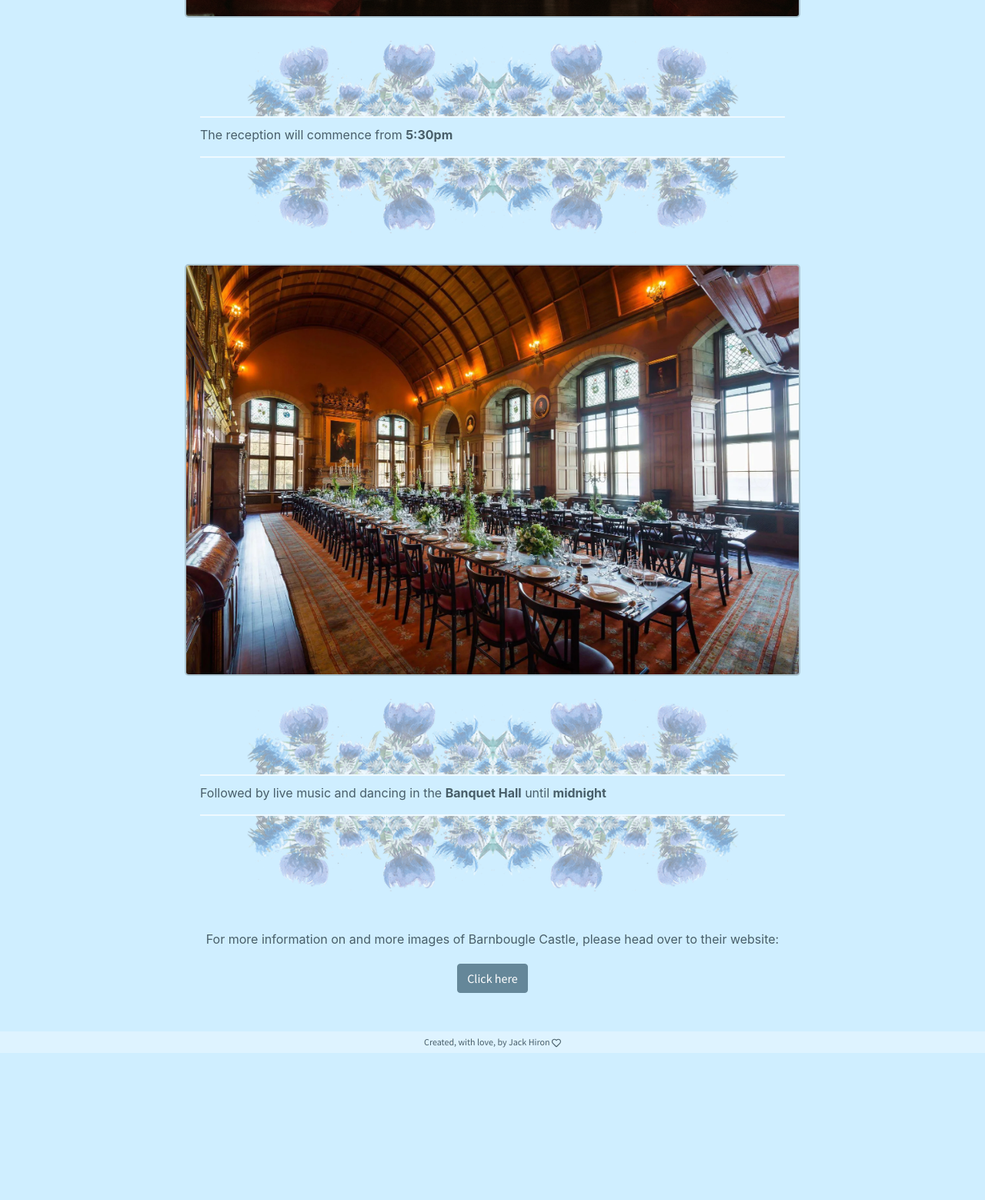
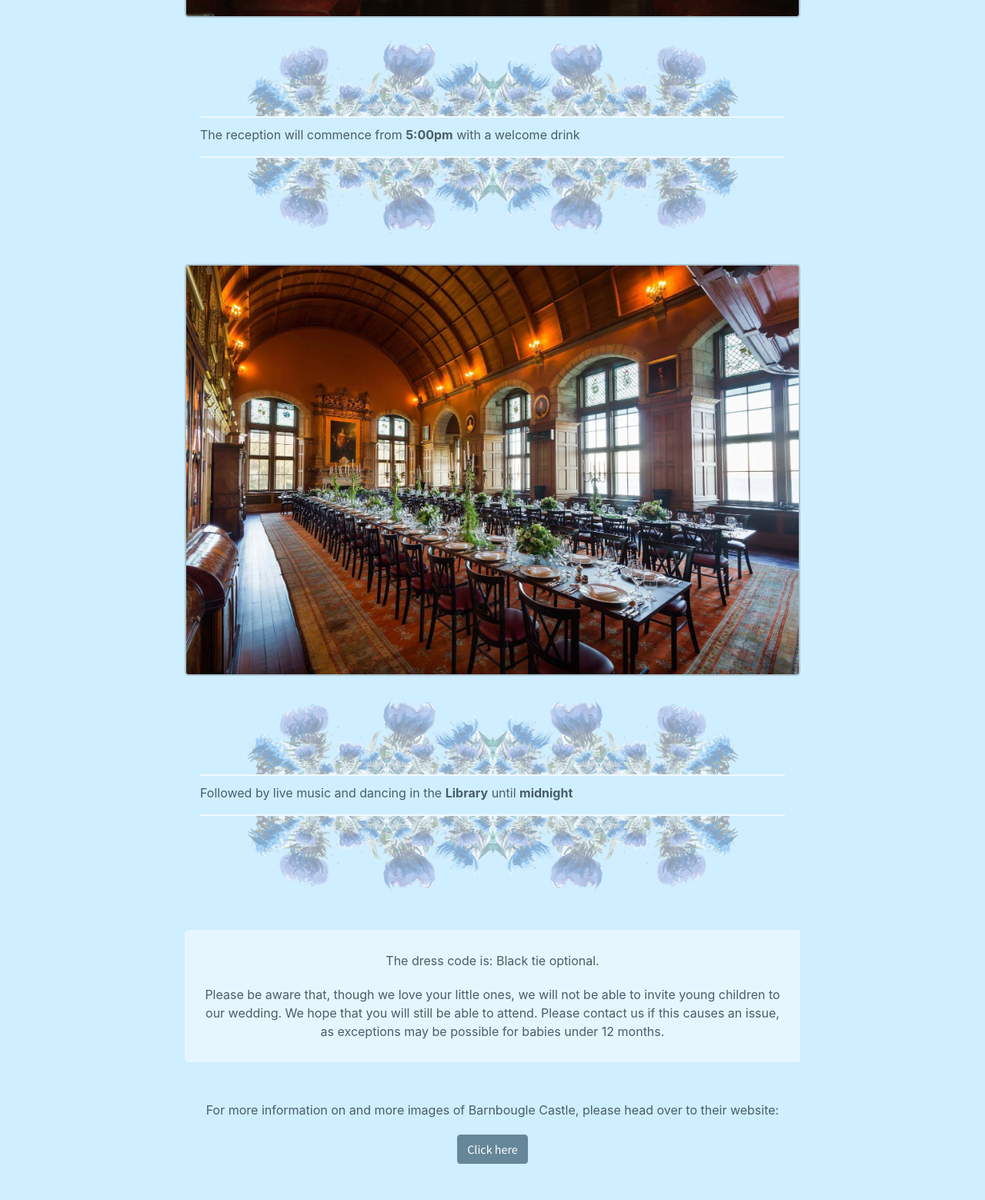
Before and after one commit to Haiwon/josie-jonny-wedding, a Gatsby site: page /details in a window 1280 px wide. Shown: the part 2084-3643 px from the top of the page at 77% size. Before the commit the page ends 3452 px from the top, so only its background shows below. Built offline with nearby package versions, Linux system fonts and the light colour scheme; Gatsby itself is replaced by a stand-in of ours.

Commit message:
Content edits

```diff
--- a/gatsby-config.js
+++ b/gatsby-config.js
@@ -12,7 +12,7 @@ require("dotenv").config({
 module.exports = {
   /* Your site config here */
   flags: {
-    DEV_SRR: true
+    DEV_SSR: true
   },
   siteMetadata: {
     title: `Josie & Jonny`,
--- a/src/pages/details.js
+++ b/src/pages/details.js
@@ -22,7 +22,10 @@ class Details extends React.Component {
         />
         <div className="container content body">
           <p className="summary">
-            Our reception will take place on the <strong>3<sup>rd</sup> September 2022</strong>
+            Our reception will take place on the{" "}
+            <strong>
+              3<sup>rd</sup> September 2022
+            </strong>
             <br />
             at <strong>Barnbougle</strong> Castle near{" "}
             <strong>Edinburgh</strong>
@@ -35,8 +38,8 @@ class Details extends React.Component {
         />
         <div className="container content body">
           <p className="summary">
-            The reception will commence{" "}
-            from <strong>5:30pm</strong>
+            The reception will commence from <strong>5:00pm</strong> with a
+            welcome drink
           </p>
         </div>
         <Img
@@ -46,9 +49,21 @@ class Details extends React.Component {
         />
         <div className="container content body">
           <p className="summary">
-            Followed by live music and{" "}
-            dancing in the <strong>Banquet Hall</strong> until{" "}
-            <strong>midnight</strong>
+            Followed by live music and dancing in the <strong>Library</strong>{" "}
+            until <strong>midnight</strong>
+          </p>
+        </div>
+
+        <div
+          className="container content info"
+          style={{ backgroundColor: "hsl(201, 100%, 95%)", padding: "1.75rem", borderRadius: "5px" }}
+        >
+          <p className="summary">The dress code is: Black tie optional.</p>
+          <p className="summary" style={{marginBottom: 0}}>
+            Please be aware that, though we love your little ones, we will not
+            be able to invite young children to our wedding. We hope that you
+            will still be able to attend. Please contact us if this causes an
+            issue, as exceptions may be possible for babies under 12 months.
           </p>
         </div>
 
@@ -98,8 +113,6 @@ export default () => (
         }
       }
     `}
-    render={(data) => (
-      <Details images={data} />
-    )}
+    render={data => <Details images={data} />}
   />
 )
--- a/src/pages/gifts.js
+++ b/src/pages/gifts.js
@@ -16,7 +16,7 @@ export default class Gifts extends React.Component {
           <p className="summary">
             Please do not feel obliged to give us a wedding gift. Your presence
             is more than enough. If you would, however, like to give a gift then
-            a contribution to our honeymoon/new house fund would be gratefully
+            a contribution to our new house fund would be gratefully
             received.
             <a
               href="https://prezola.com/wishlists/10227747/"
```
Also changed, not shown: src/pages/index.js (+6 -5 lines), src/images/josie-jonny.png (added), static/og-image.png.
